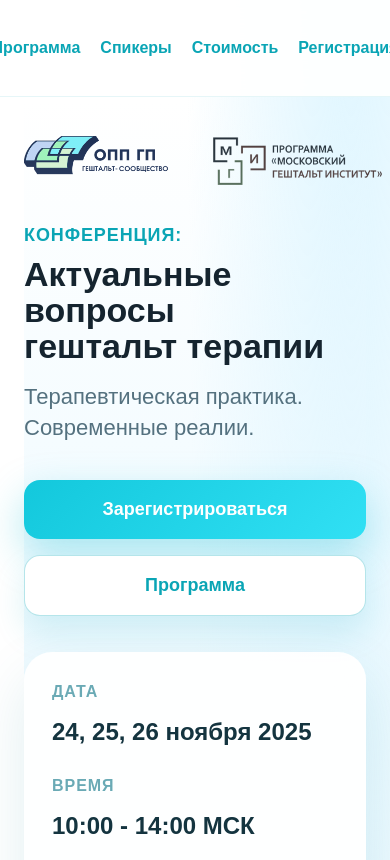
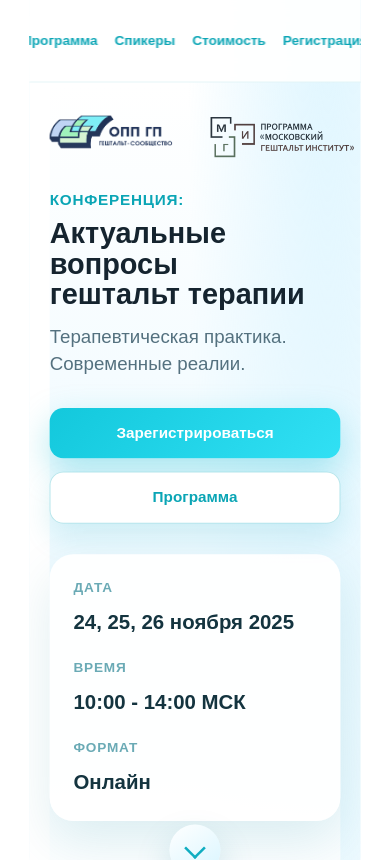
Before and after one commit to nanohit/gestalt, a Next.js app: page / in a window 390 px wide. Shown: the top 860 px of the page. Built offline with nearby package versions, Linux system fonts and the light colour scheme; a web font is replaced by a local one.

Commit message:
Fix mobile scaling, scroll behavior, and contact section width

```diff
--- a/app/page.module.css
+++ b/app/page.module.css
@@ -4,7 +4,7 @@
   min-height: 100vh;
   padding-top: 120px;
   background: radial-gradient(62% 62% at 90% -10%, #d9f4ff 0%, rgba(217, 244, 255, 0) 70%),
-    radial-gradient(90% 90% at 5% 80%, rgba(204, 244, 255, 0.6) 0%, rgba(204, 244, 255, 0) 70%),
+    radial-gradient(90% 90% at 5% 80%, rgba(107, 225, 255, 0.6) 0%, rgba(204, 244, 255, 0) 70%),
     #ffffff;
 }
 
@@ -684,6 +684,11 @@
 }
 
 @media (max-width: 900px) {
+  .page {
+    transform: scale(0.85);
+    transform-origin: top center;
+  }
+
   .headerContainer {
     flex-direction: column;
     gap: 20px;
```
